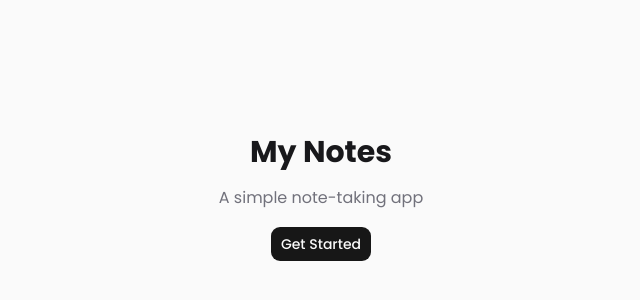
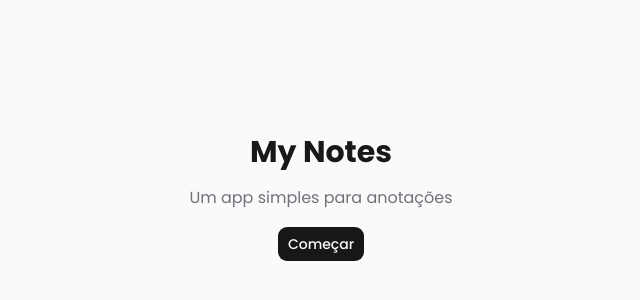
Before and after one commit to devmatheusfernandes/my-notes, a Next.js app: page / in a window 1280 px wide. Shown: the part 202-502 px from the top of the page, without its empty margins (319-959 px from the left). Built offline with nearby package versions, Linux system fonts and the light colour scheme; no server answers.

Commit message:
Fix verification

```diff
--- a/app/(auth)/signin/page.tsx
+++ b/app/(auth)/signin/page.tsx
@@ -31,10 +31,10 @@ export default function SignIn() {
     <div className="flex min-h-screen items-center justify-center bg-zinc-50 font-sans dark:bg-black">
       <div className="flex flex-col items-center justify-center gap-4">
         <h1 className="text-3xl font-bold text-zinc-900 dark:text-zinc-100">
-          Sign In
+          Entrar
         </h1>
         <p className="text-zinc-500 dark:text-zinc-400">
-          Welcome back! Please sign in to continue.
+          Bem-vindo de volta! Faça login para continuar.
         </p>
         <Button
           variant="default"
--- a/app/layout.tsx
+++ b/app/layout.tsx
@@ -17,7 +17,7 @@ export const metadata: Metadata = {
   title: "MyNotes",
   description: "A simple notes app",
   verification: {
-    google: "wQqAiFc2gQt35VXQlNdfLXR0dz4WTXOtwCBRDCs-hCs",
+    google: "MjZ6_z5WtjdMuQXEWPrCM9JaQ3oC3uT3bWcKnWYE_Us",
   },
 };
 
--- a/app/page.tsx
+++ b/app/page.tsx
@@ -9,22 +9,22 @@ export default function Home() {
           My Notes
         </h1>
         <p className="text-zinc-500 dark:text-zinc-400">
-          A simple note-taking app
+          Um app simples para anotações
         </p>
         <Link href="/signin">
           <Button variant="default" size="lg">
-            Get Started
+            Começar
           </Button>
         </Link>
       </div>
       <Link className="hidden" href="/terms">
         <Button variant="link" size="sm">
-          Terms of Service
+          Termos de Serviço
         </Button>
       </Link>
       <Link className="hidden" href="/privacy">
         <Button variant="link" size="sm">
-          Privacy Policy
+          Política de Privacidade
         </Button>
       </Link>
     </div>
```
